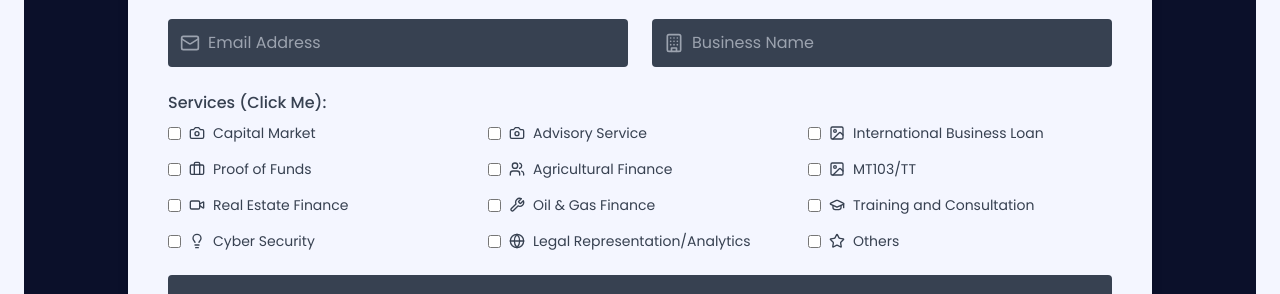
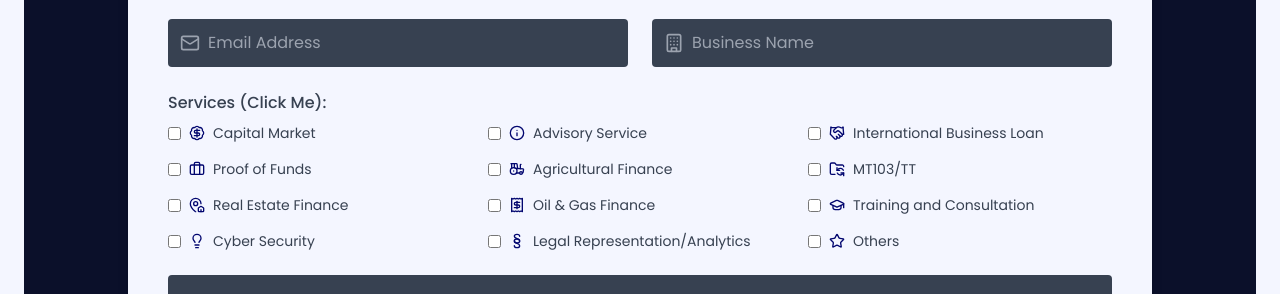
Before and after one commit to IsraelAREMOH/GCU, a React (Vite) app: page /contact in a window 1280 px wide. Shown: the part 2880-3174 px from the top of the page. Built offline with nearby package versions, Linux system fonts and the light colour scheme.

Commit message:
changes for icons

```diff
--- a/src/constants/index.jsx
+++ b/src/constants/index.jsx
@@ -1,13 +1,15 @@
 import {
-  Camera,
-  Video,
+  BadgeDollarSign,
+  Info,
   Lightbulb,
+  MapPinHouse,
+  Tractor,
   Briefcase,
-  Users,
-  Image,
-  Wrench,
+  Section,
+  FolderSync,
+  Receipt,
+  Handshake,
   GraduationCap,
-  Globe,
   Star,
 } from "lucide-react";
 
@@ -166,18 +168,28 @@ export const courses = [
 ];
 
 export const serviceIcons = {
-  "Capital Market": <Camera className="w-4 h-4 mr-2" />,
-  "Advisory Service": <Camera className="w-4 h-4 mr-2" />,
-  "International Business Loan": <Image className="w-4 h-4 mr-2" />,
-  "Proof of Funds": <Briefcase className="w-4 h-4 mr-2" />,
-  "Agricultural Finance": <Users className="w-4 h-4 mr-2" />,
-  "MT103/TT": <Image className="w-4 h-4 mr-2" />,
-  "Real Estate Finance": <Video className="w-4 h-4 mr-2" />,
-  "Oil & Gas Finance": <Wrench className="w-4 h-4 mr-2" />,
-  "Training and Consultation": <GraduationCap className="w-4 h-4 mr-2" />,
-  "Cyber Security": <Lightbulb className="w-4 h-4 mr-2" />,
-  "Legal Representation/Analytics": <Globe className="w-4 h-4 mr-2" />,
-  Others: <Star className="w-4 h-4 mr-2" />,
+  "Capital Market": (
+    <BadgeDollarSign color="#02066f" className="w-4 h-4 mr-2" />
+  ),
+  "Advisory Service": <Info color="#02066f" className="w-4 h-4 mr-2" />,
+  "International Business Loan": (
+    <Handshake color="#02066f" className="w-4 h-4 mr-2" />
+  ),
+  "Proof of Funds": <Briefcase color="#02066f" className="w-4 h-4 mr-2" />,
+  "Agricultural Finance": <Tractor color="#02066f" className="w-4 h-4 mr-2" />,
+  "MT103/TT": <FolderSync color="#02066f" className="w-4 h-4 mr-2" />,
+  "Real Estate Finance": (
+    <MapPinHouse color="#02066f" className="w-4 h-4 mr-2" />
+  ),
+  "Oil & Gas Finance": <Receipt color="#02066f" className="w-4 h-4 mr-2" />,
+  "Training and Consultation": (
+    <GraduationCap color="#02066f" className="w-4 h-4 mr-2" />
+  ),
+  "Cyber Security": <Lightbulb color="#02066f" className="w-4 h-4 mr-2" />,
+  "Legal Representation/Analytics": (
+    <Section color="#02066f" className="w-4 h-4 mr-2" />
+  ),
+  Others: <Star color="#02066f" className="w-4 h-4 mr-2" />,
 };
 
 export const team = [
```
